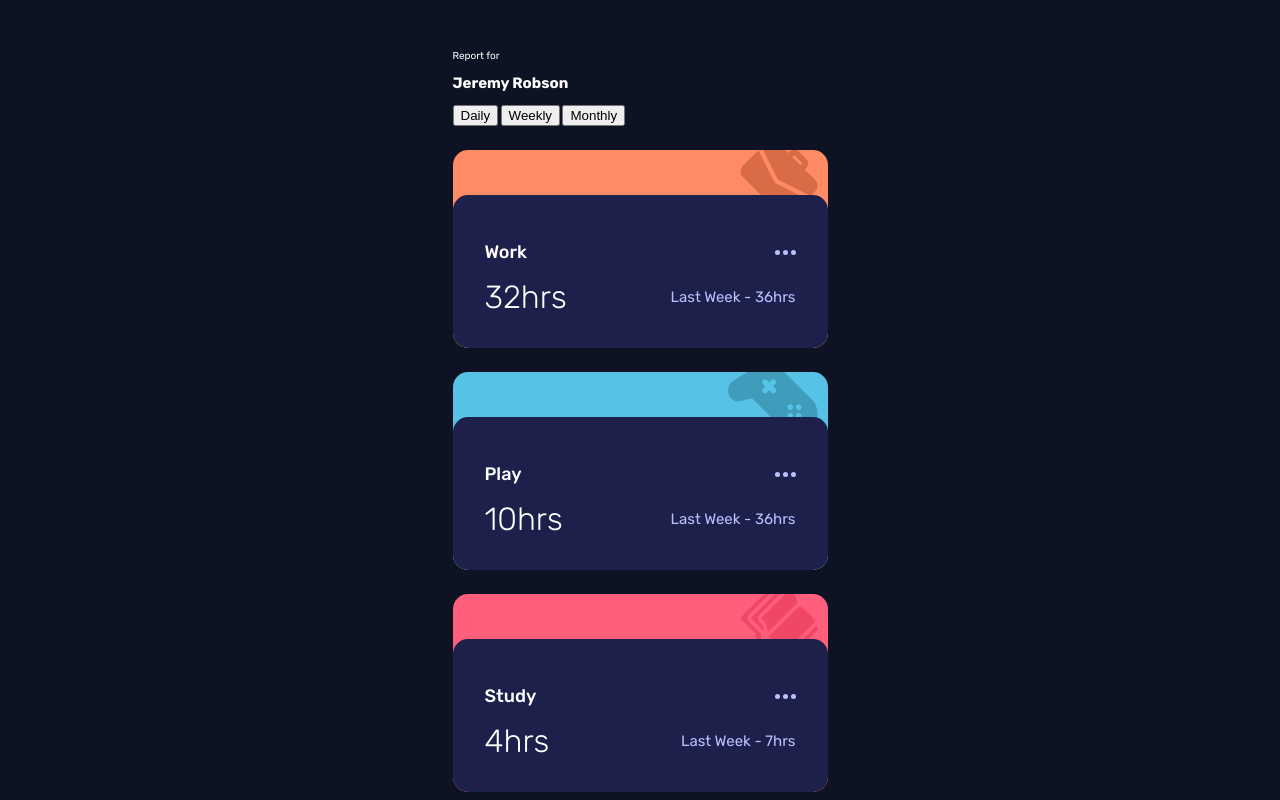
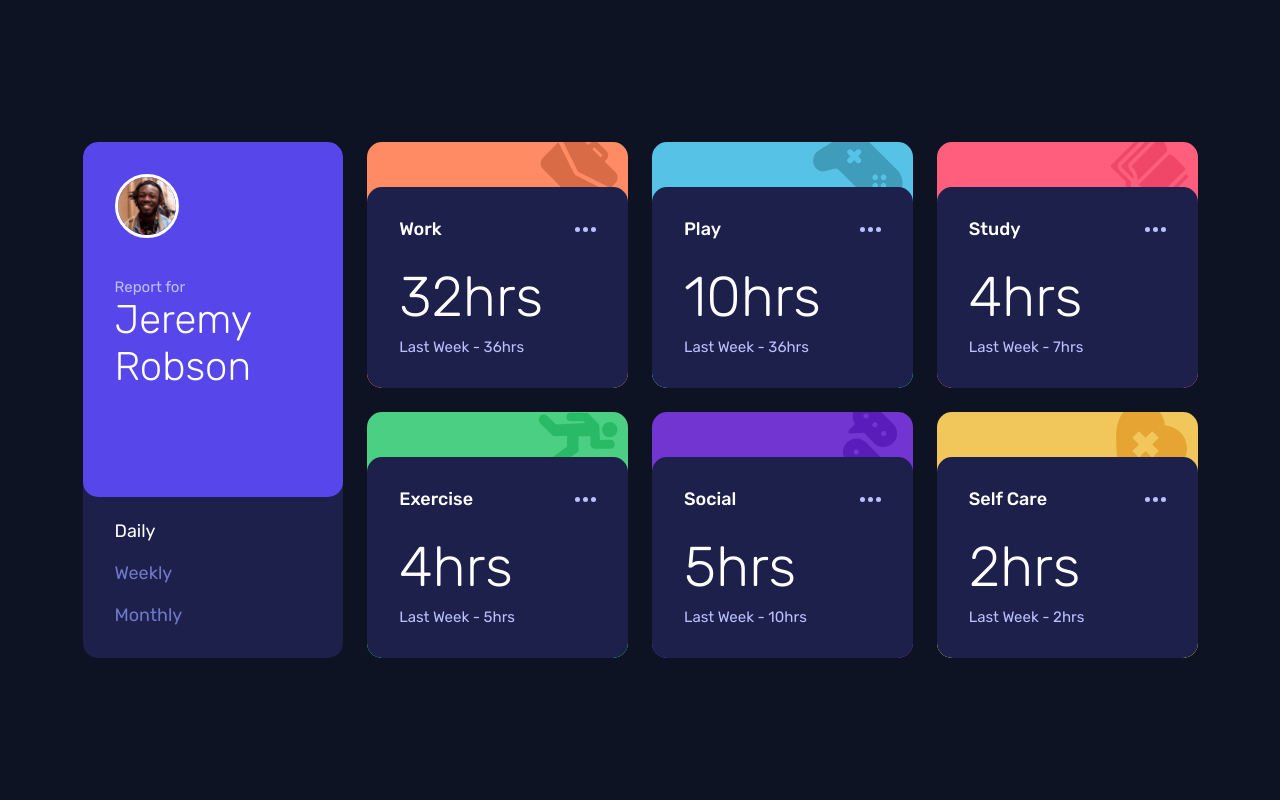
Before and after one commit to Alaurant/time-tracking-dashboard, a plain HTML site: page index.html in a window 1280 px wide. Shown: the top 800 px of the page. Drawn offline with Linux system fonts and the light colour scheme; a script that the page names is missing.

Commit message:
add the css file

```diff
--- a/index.html
+++ b/index.html
@@ -10,19 +10,19 @@
 </head>
 <body>
   <main class="dashboard-grid">
-    <article class="button-time">
+    <article class="profile-card">
       <div class="profile-info">
-        <div class="profile-image"></div>
+        <img src="./images/image-jeremy.png" alt="Profile Picture" class="profile-picture">
         <div class="profile-text">
-          <p>Report for</p>
-          <h1>Jeremy Robson</h1>
+          <p class="profile-label text-preset6">Report for</p>
+          <h1 class="profile-name">Jeremy Robson</h1>
         </div>
       </div>
 
       <div class="time-filters">
-        <button class="time-filter active" id="daily">Daily</button>
-        <button class="time-filter" id="weekly">Weekly</button>
-        <button class="time-filter" id="monthly">Monthly</button>
+        <button class="time-filter active text-preset5-regular btn-reset" id="daily">Daily</button>
+        <button class="time-filter text-preset5-regular btn-reset" id="weekly">Weekly</button>
+        <button class="time-filter text-preset5-regular btn-reset" id="monthly">Monthly</button>
       </div>
     </article>
 
@@ -116,7 +116,7 @@
           </svg>
         </div>
         <div class="time-data">
-          <div class="current-time text-preset3">2hrs</div>
+          <div class="current-time">2hrs</div>
           <div class="previous-time text-preset6">Last Week - 2hrs</div>
         </div>
       </div>
--- a/styles.css
+++ b/styles.css
@@ -27,13 +27,24 @@ html {
     --space-500: 40px;
 }
 
-body, body::after, body::before{
-    margin:0;
-    padding:0;
+* {
+    margin: 0;
+    padding: 0;
+    box-sizing: border-box;
 }
 
 body{
     font-family: 'Rubik', sans-serif;
+}
+
+.btn-reset {
+    background: none;
+    border: none;
+    padding: 0;
+    font: inherit;
+    color: inherit;
+    cursor: pointer;
+    outline: inherit;
 }
 
 .text-preset1{
@@ -97,6 +108,15 @@ body{
 .dashboard-grid{
     margin-block: var(--space-500);
     display: grid;
+    grid-template-columns: 1fr;
+    grid-template-areas:
+        "profile"
+        "work"
+        "play"
+        "study"
+        "exercise"
+        "social"
+        "self-care";
     justify-content: center;
     align-items: center;
     grid-template-columns: 1fr;
@@ -118,10 +138,65 @@ body{
 }
 
 .card-content{
+    display: flex;
+    flex-direction: column;
     background-color: var(--navy-900);
     padding: var(--space-400);
+    gap: var(--space-100);
     border-radius: 15px;
     margin-top: 45px;
+}
+
+.profile-card{
+    display: flex;
+    flex-direction: column;
+    overflow: hidden;
+    border-radius: 15px;
+    gap: var(--space-300);
+    background-color: var(--navy-900);
+    padding-bottom: var(--space-300);
+    grid-area: profile;
+}
+
+.profile-info{
+    display: flex;
+    align-items: center;
+    border-radius: 15px;
+    background-color: var(--purple-600);
+    padding: var(--space-400);
+    gap: var(--space-300);
+}
+
+.profile-text{
+    display: flex;
+    flex-direction: column;
+    gap: var(--space-100);
+}
+
+.profile-label{
+    color: var(--navy-200);
+}
+
+.profile-picture{
+    width: 64px;
+    height: 64px;
+    border: 3px solid var(--white);
+    border-radius: 50%;
+}
+
+.time-filters{
+    display: flex;
+}
+
+.time-filter{
+    flex: 1;
+    text-align: center;
+    width: 100%;
+    color: var(--purple-500);
+}
+
+.time-filter.active{
+    color: var(--white);
 }
 
 .button-others{
@@ -147,16 +222,19 @@ body{
 .work-card{
     background-color: var(--orange-300);
     background-image: url('../images/icon-work.svg');
+    grid-area: work;
 }
 .play-card{
     background-color: var(--blue-300);
     background-image: url('../images/icon-play.svg');
     background-size: 90px;
+    grid-area: play;
 }
 
 .study-card{
     background-color: var(--pink-400);
     background-image: url('../images/icon-study.svg');
+    grid-area: study;
 }
 
 .exercise-card{
@@ -164,18 +242,161 @@ body{
     background-image: url('../images/icon-exercise.svg');
     background-position: right 10px top 0px;
     background-size: 80px;
+    grid-area: exercise;
+}
 
-}
 .social-card{
     background-color: var(--purple-700);
     background-image: url('../images/icon-social.svg');
     background-position: right 10px top -15px;
     background-size: 74px;
+    grid-area: social;
 }
 .self-care-card{
     background-color: var(--yellow-300);
     background-image: url('../images/icon-self-care.svg');
     background-size: 72px;
+    grid-area: self-care;
+}
 
+.current-time{
+    /* text-preset3 */
+    font-weight: 300;
+    font-size: 32px;
+    line-height: 38px;
+    letter-spacing: 0px;
+}
+
+.profile-name{
+    /* text-preset4 */
+    font-weight: 300;
+    font-size: 24px;
+    line-height: 28px;
+    letter-spacing: 0px;
+}
+
+@media (min-width: 767px) and (max-width: 1025px) {
+    .dashboard-grid{
+        max-width: 61.25rem;
+        grid-template-columns: repeat(3, 1fr);
+        grid-template-areas:
+            "profile profile profile"
+            "work play study"
+            "exercise social self-care";
+    }
+
+    .time-data{
+        flex-direction: column;
+        align-items: flex-start;
+    }
+
+    .current-time{
+        /* text-preset1 */
+        font-size: 56px;
+        line-height: 66px;
+        letter-spacing: 0px;
+    }
+
+    .card-content{
+        padding: var(--space-300);
+        margin-top: 32px;
+    }
+
+    .card{
+        background-position: right 8px top -8px;
+        background-size: 58px;
+    }
+
+    .play-card{
+        background-size: 66px;
+    }
+
+    .exercise-card{
+        background-position: right 10px top 0px;
+    }
+
+    .social-card{
+        background-position: right 10px top -10px;
+        background-size: 54px;
+    }
+
+    .self-care-card{
+    background-size: 53px;
+    }
+
+    .time-filters{
+        width: 55%;
+        max-width: 35rem;
+        margin: 0 auto;
+    }
+}
+
+@media (min-width: 1025px) {
+    .dashboard-grid{
+        max-width: 111.5rem;
+        grid-template-columns: repeat(4, 1fr);
+        grid-template-areas:
+            "profile work play study"
+            "profile exercise social self-care";
+    }
+
+    .time-data{
+        flex-direction: column;
+        align-items: flex-start;
+    }
+
+    .current-time{
+        /* text-preset1 */
+        font-size: 56px;
+        line-height: 66px;
+        letter-spacing: 0px;
+    }
+
+    .profile-card{
+        height: 100%;
+        padding: 0;
+        overflow: hidden;
+        gap: var(--space-100);
+    }
+
+    .profile-info{
+        flex-direction: column;
+        align-items: flex-start;
+        gap: var(--space-500);
+        padding: var(--space-400);
+        flex: 1;
+    }
+
+    .time-filters{
+        display: flex;
+        flex-direction: column;
+        gap: 2.1rem;
+        width: 100%;
+        padding: var(--space-200) var(--space-400) var(--space-400) var(--space-400);
+        flex-shrink: 0;
+    }
+
+    .time-filter{
+        text-align: left;
+    }
+
+    .profile-name{
+        /* text-preset2 */
+        font-size: 40px;
+        line-height: 47px;
+    }
+
+    .profile-text{
+        gap: 0;
+    }
+
+    .card-content{
+       margin-top: 45px;
+       gap: var(--space-300);
+    }
+
+    .time-data{
+        gap: var(--space-100);
+    }
 
 }
```
